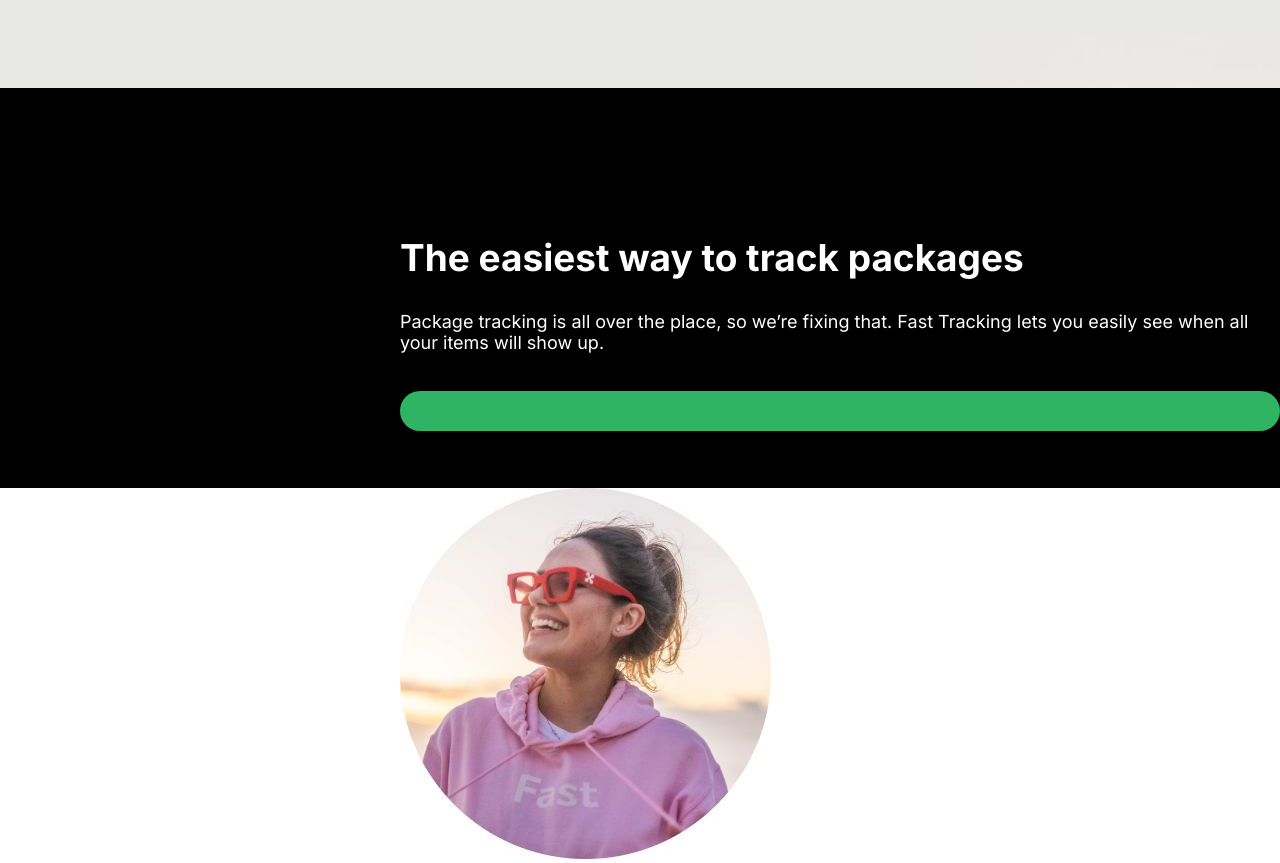
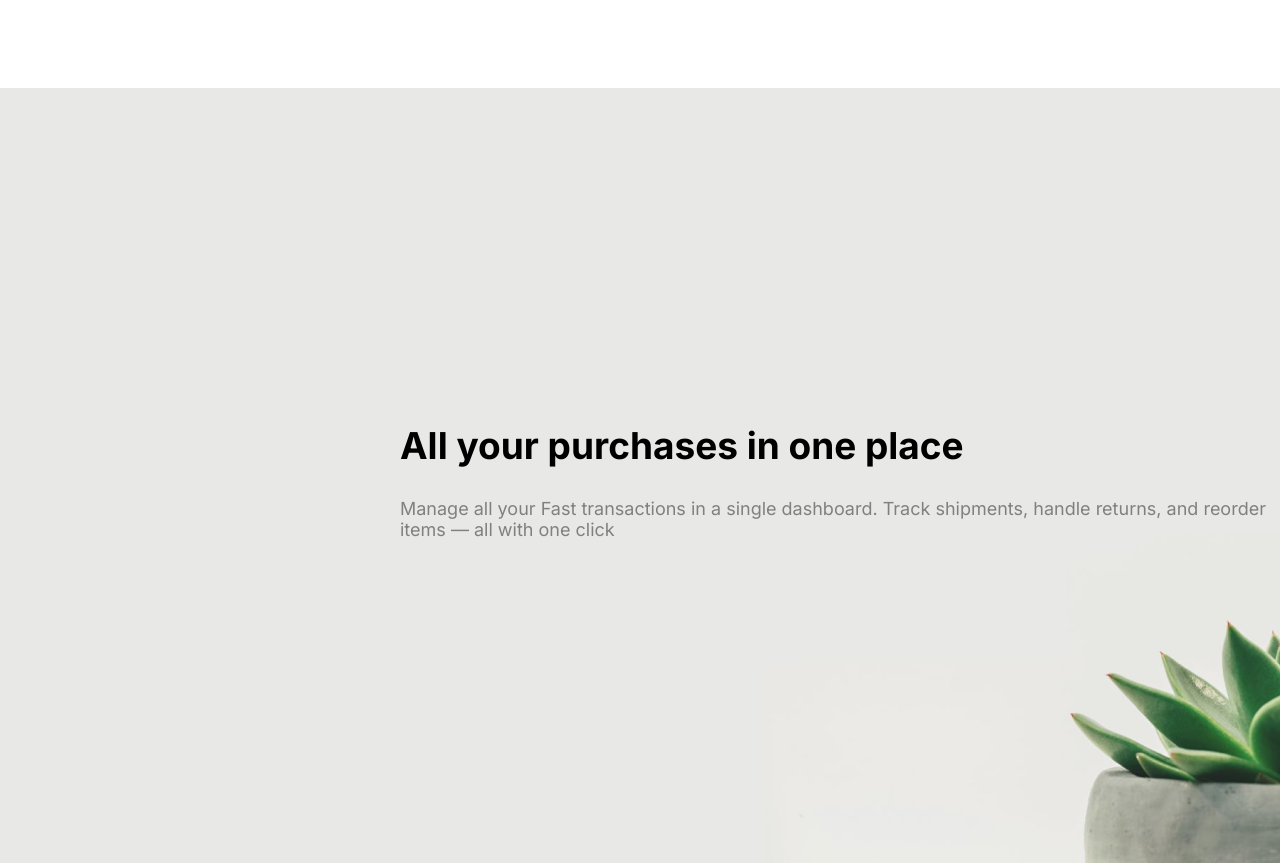
Before and after one commit to epontoni/faster, a plain HTML site: page index.html in a window 1280 px wide. Shown: the part 1227-2090 px from the top of the page. Drawn offline with Linux system fonts and the light colour scheme.

```diff
--- a/css/index.css
+++ b/css/index.css
@@ -158,7 +158,7 @@
 
 section {
     grid-column: 1 / -1;
-    min-block-size: 400px;
+    min-block-size: 775px;
 }
 
 .s1-content, .s2-content, .s4-content, h2 {
@@ -180,7 +180,7 @@
     background-size: cover;*/
 
     grid-column: 1 / -1;
-    grid-row-start: 3;
+    grid-row-start: 4;
     display: grid;
     grid-template-columns: var(--gridColumns);
     background-image: url('../images/planta.png');
@@ -200,7 +200,7 @@
     grid-area: s3-content;
 
     grid-column: 1 / -1;
-    grid-row-start: 4;
+    grid-row-start: 5;
     display: grid;
     grid-template-columns: var(--gridColumns);
     background-color: var(--black);
```
